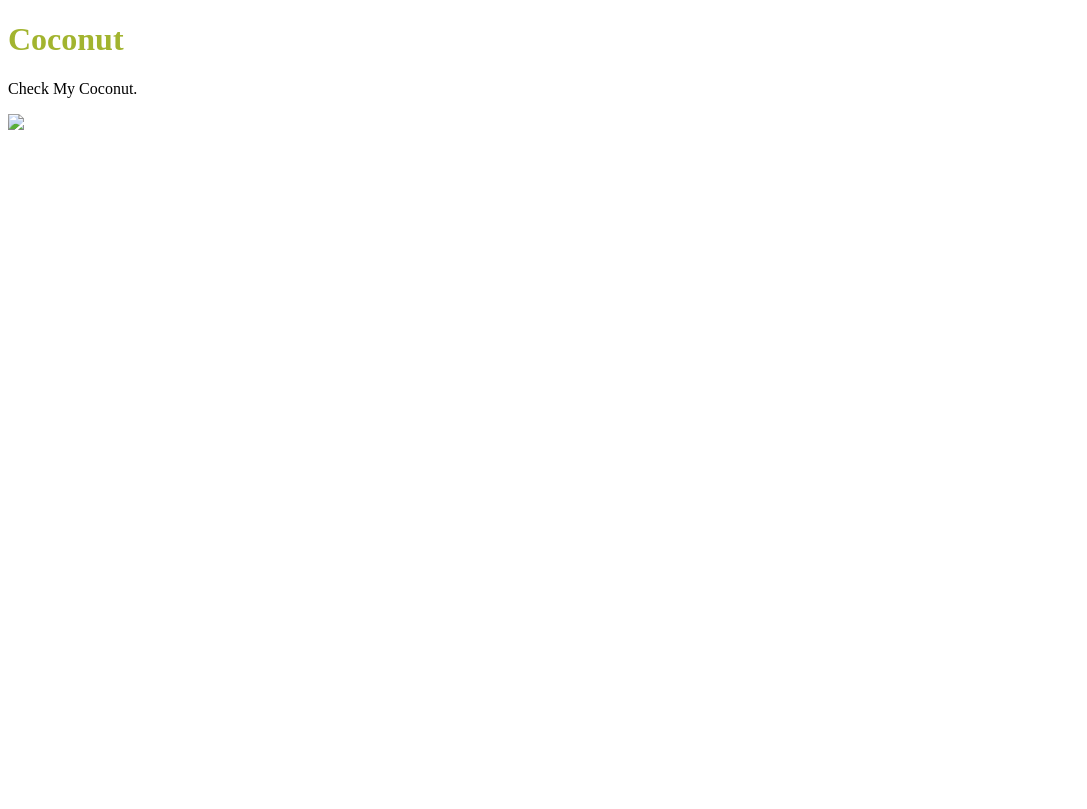
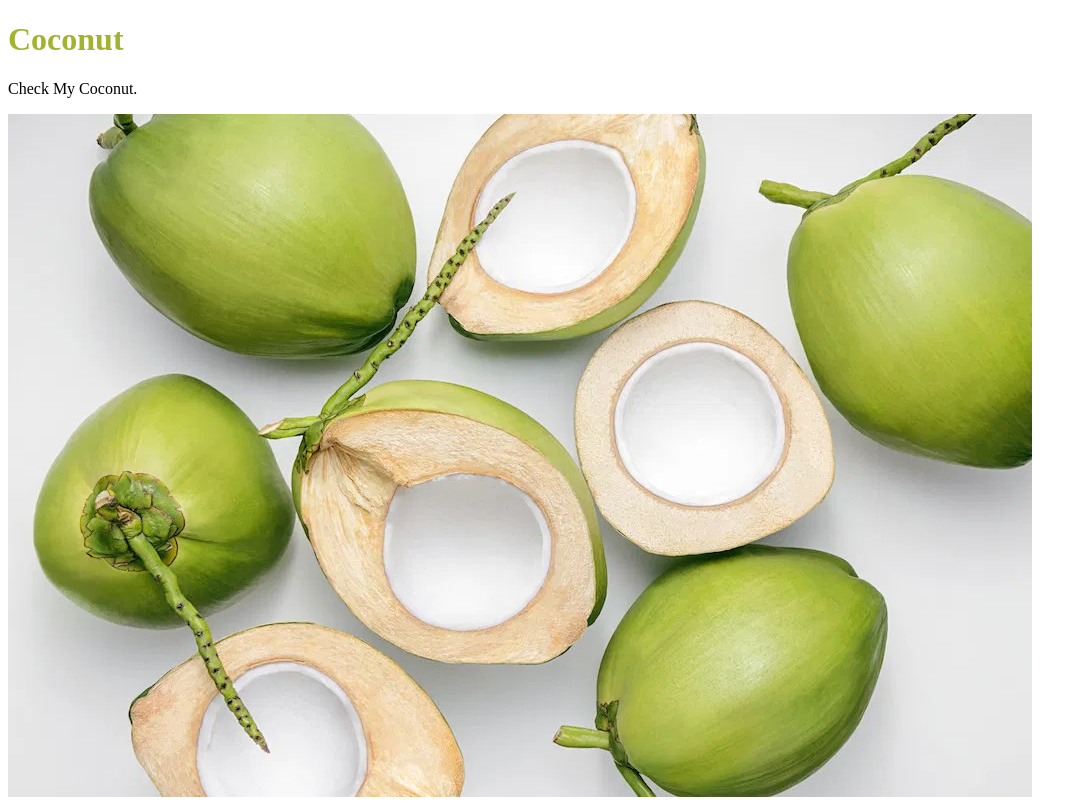
Before and after one commit to jadecap/coconut, a plain HTML site: page index.html in a window 1280 px wide. Shown: the whole page, without its empty margins (0-1087 px from the left). Drawn offline with Linux system fonts and the light colour scheme.

Commit message:
Update index.html

```diff
--- a/index.html
+++ b/index.html
@@ -6,6 +6,6 @@
 <body>
 <h1 style="color: #A2B42F;">Coconut</h1>
 <p>Check My Coconut.</p>
-<a href="https://smellytrollbunker.github.io/"><img src="cocnut.jpeg"></a>
+<a href="https://smellytrollbunker.github.io/"><img src="cocnut.jpg"></a>
 </body>
 </html>
```
